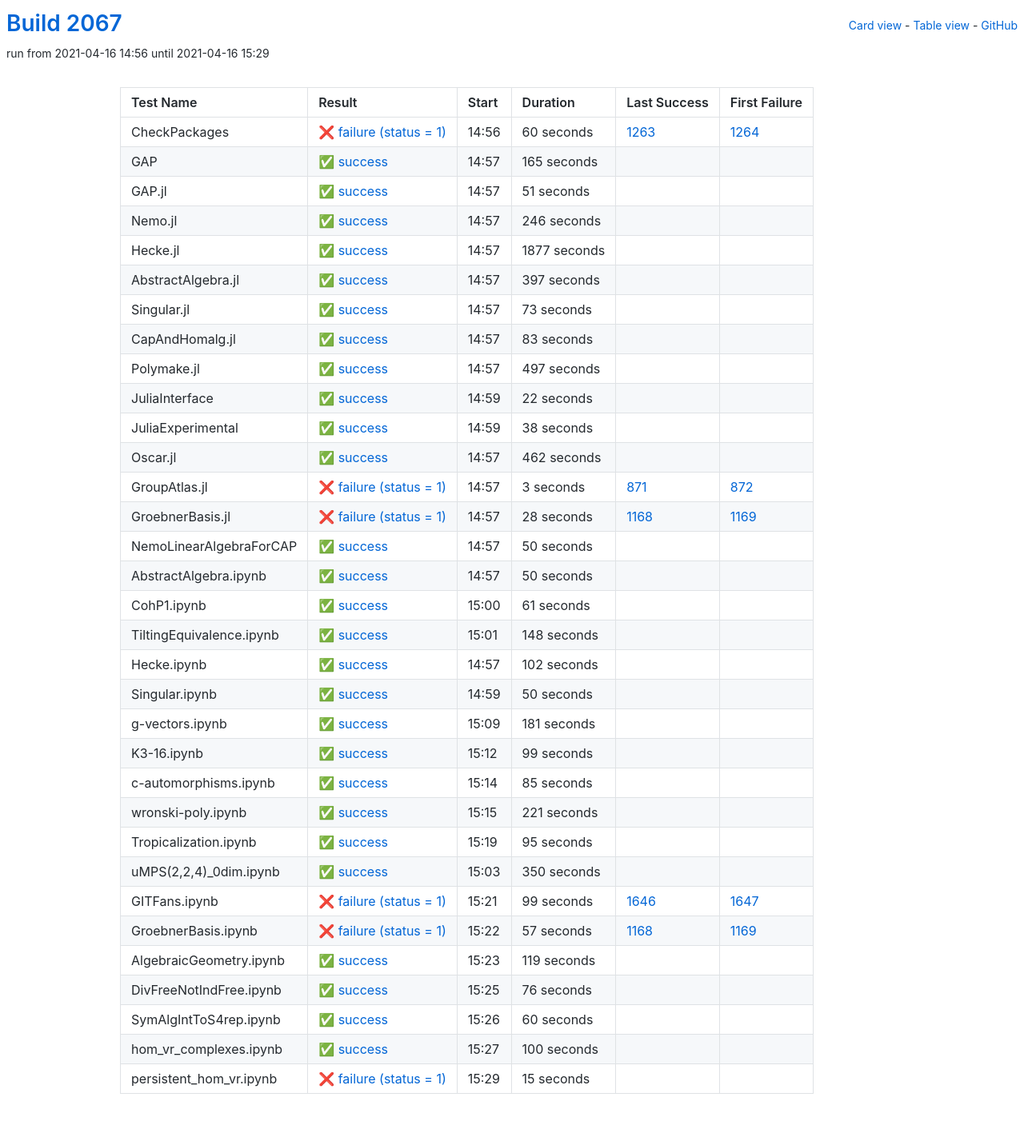
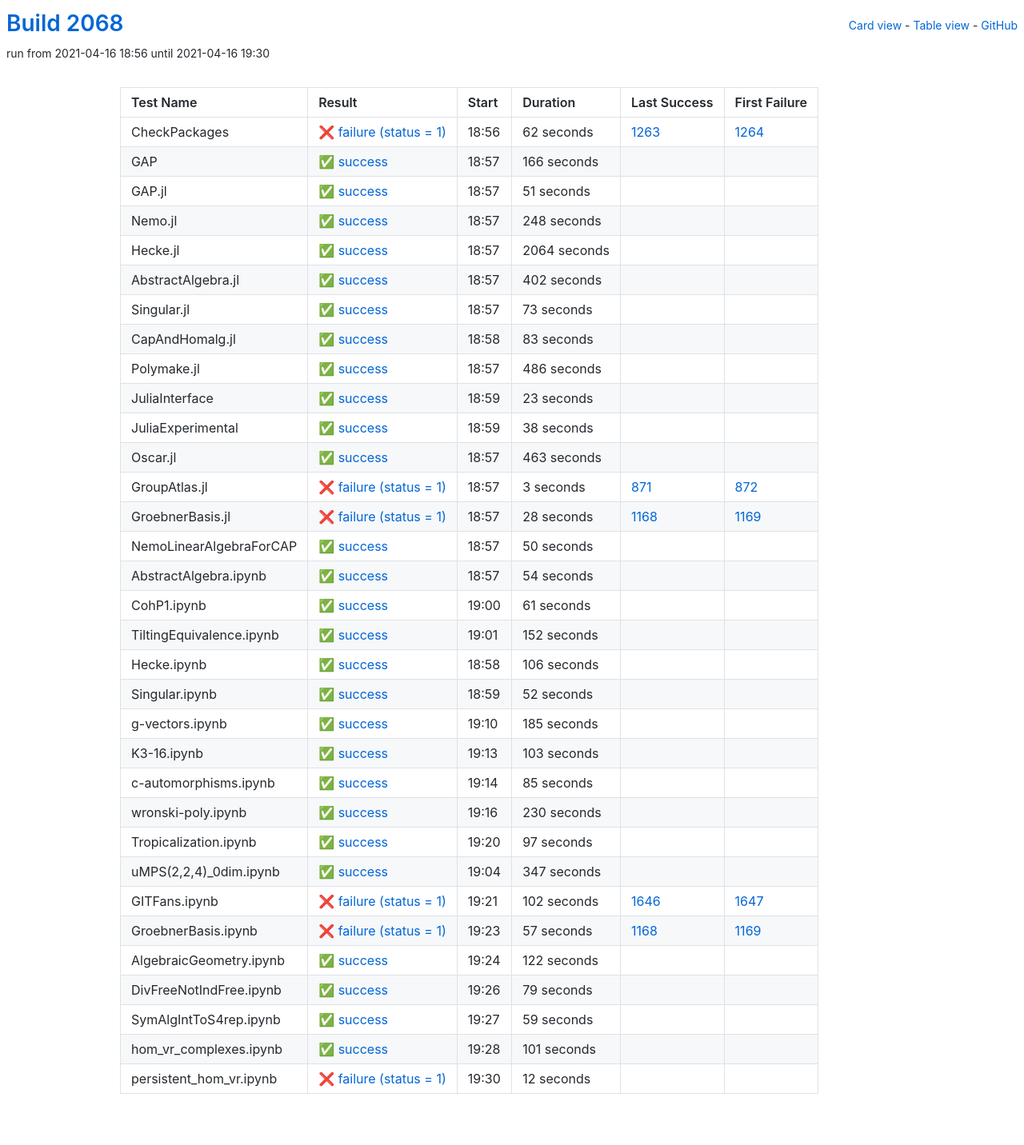
Before and after one commit to oscar-system/oscar-ci-status-stable, a Jekyll site: the page built from table.html, in a window 1280 px wide. Shown: the whole page at 80% size. Built offline with Jekyll 4.4.1, drawn with Linux system fonts in a browser that asks for light colours.

Commit message:
Build #2068

```diff
--- a/_data/ci.yml
+++ b/_data/ci.yml
@@ -1,6 +1,6 @@
 ---
-build: 2067
-build_url: https://oscarci.mathematik.uni-kl.de/job/oscar-stable/2067/
+build: 2068
+build_url: https://oscarci.mathematik.uni-kl.de/job/oscar-stable/2068/
 job: oscar-stable
 organization: oscar-system
 repo: oscar-ci-status-stable
@@ -8,32 +8,32 @@ repourl: https://github.com/oscar-system/oscar-ci-status-stable
 tests:
 - name: CheckPackages
   id: checkpackages
-  log: https://oscarci.mathematik.uni-kl.de/job/oscar-stable/2067/artifact/logs/build-2067/CheckPackages.log
-  start: 2021-04-16 14:56
+  log: https://oscarci.mathematik.uni-kl.de/job/oscar-stable/2068/artifact/logs/build-2068/CheckPackages.log
+  start: 2021-04-16 18:56
   success: false
   exitcode: 1
   status: failure
-  duration: 60
+  duration: 62
   last_success: 1263
   last_success_url: https://oscarci.mathematik.uni-kl.de/job/oscar-stable/1263/
   first_failure: 1264
   first_failure_url: https://oscarci.mathematik.uni-kl.de/job/oscar-stable/1264/
 - name: GAP
   id: gap
-  log: https://oscarci.mathematik.uni-kl.de/job/oscar-stable/2067/artifact/logs/build-2067/GAP.log
-  start: 2021-04-16 14:57
+  log: https://oscarci.mathematik.uni-kl.de/job/oscar-stable/2068/artifact/logs/build-2068/GAP.log
+  start: 2021-04-16 18:57
   success: true
   exitcode: 0
   status: success
-  duration: 165
+  duration: 166
   last_success: false
   last_success_url:
   first_failure: false
   first_failure_url:
 - name: GAP.jl
   id: gap-jl
-  log: https://oscarci.mathematik.uni-kl.de/job/oscar-stable/2067/artifact/logs/build-2067/GAP.jl.log
-  start: 2021-04-16 14:57
+  log: https://oscarci.mathematik.uni-kl.de/job/oscar-stable/2068/artifact/logs/build-2068/GAP.jl.log
+  start: 2021-04-16 18:57
   success: true
   exitcode: 0
   status: success
@@ -44,44 +44,44 @@ tests:
   first_failure_url:
 - name: Nemo.jl
   id: nemo-jl
-  log: https://oscarci.mathematik.uni-kl.de/job/oscar-stable/2067/artifact/logs/build-2067/Nemo.jl.log
-  start: 2021-04-16 14:57
+  log: https://oscarci.mathematik.uni-kl.de/job/oscar-stable/2068/artifact/logs/build-2068/Nemo.jl.log
+  start: 2021-04-16 18:57
   success: true
   exitcode: 0
   status: success
-  duration: 246
+  duration: 248
   last_success: false
   last_success_url:
   first_failure: false
   first_failure_url:
 - name: Hecke.jl
   id: hecke-jl
-  log: https://oscarci.mathematik.uni-kl.de/job/oscar-stable/2067/artifact/logs/build-2067/Hecke.jl.log
-  start: 2021-04-16 14:57
+  log: https://oscarci.mathematik.uni-kl.de/job/oscar-stable/2068/artifact/logs/build-2068/Hecke.jl.log
+  start: 2021-04-16 18:57
   success: true
   exitcode: 0
   status: success
-  duration: 1877
+  duration: 2064
   last_success: false
   last_success_url:
   first_failure: false
   first_failure_url:
 - name: AbstractAlgebra.jl
   id: abstractalgebra-jl
-  log: https://oscarci.mathematik.uni-kl.de/job/oscar-stable/2067/artifact/logs/build-2067/AbstractAlgebra.jl.log
-  start: 2021-04-16 14:57
+  log: https://oscarci.mathematik.uni-kl.de/job/oscar-stable/2068/artifact/logs/build-2068/AbstractAlgebra.jl.log
+  start: 2021-04-16 18:57
   success: true
   exitcode: 0
   status: success
-  duration: 397
+  duration: 402
   last_success: false
   last_success_url:
   first_failure: false
   first_failure_url:
 - name: Singular.jl
   id: singular-jl
-  log: https://oscarci.mathematik.uni-kl.de/job/oscar-stable/2067/artifact/logs/build-2067/Singular.jl.log
-  start: 2021-04-16 14:57
+  log: https://oscarci.mathematik.uni-kl.de/job/oscar-stable/2068/artifact/logs/build-2068/Singular.jl.log
+  start: 2021-04-16 18:57
   success: true
   exitcode: 0
   status: success
@@ -92,8 +92,8 @@ tests:
   first_failure_url:
 - name: CapAndHomalg.jl
   id: capandhomalg-jl
-  log: https://oscarci.mathematik.uni-kl.de/job/oscar-stable/2067/artifact/logs/build-2067/CapAndHomalg.jl.log
-  start: 2021-04-16 14:57
+  log: https://oscarci.mathematik.uni-kl.de/job/oscar-stable/2068/artifact/logs/build-2068/CapAndHomalg.jl.log
+  start: 2021-04-16 18:58
   success: true
   exitcode: 0
   status: success
@@ -104,32 +104,32 @@ tests:
   first_failure_url:
 - name: Polymake.jl
   id: polymake-jl
-  log: https://oscarci.mathematik.uni-kl.de/job/oscar-stable/2067/artifact/logs/build-2067/Polymake.jl.log
-  start: 2021-04-16 14:57
+  log: https://oscarci.mathematik.uni-kl.de/job/oscar-stable/2068/artifact/logs/build-2068/Polymake.jl.log
+  start: 2021-04-16 18:57
   success: true
   exitcode: 0
   status: success
-  duration: 497
+  duration: 486
   last_success: false
   last_success_url:
   first_failure: false
   first_failure_url:
 - name: JuliaInterface
   id: juliainterface
-  log: https://oscarci.mathematik.uni-kl.de/job/oscar-stable/2067/artifact/logs/build-2067/JuliaInterface.log
-  start: 2021-04-16 14:59
+  log: https://oscarci.mathematik.uni-kl.de/job/oscar-stable/2068/artifact/logs/build-2068/JuliaInterface.log
+  start: 2021-04-16 18:59
   success: true
   exitcode: 0
   status: success
-  duration: 22
+  duration: 23
   last_success: false
   last_success_url:
   first_failure: false
   first_failure_url:
 - name: JuliaExperimental
   id: juliaexperimental
-  log: https://oscarci.mathematik.uni-kl.de/job/oscar-stable/2067/artifact/logs/build-2067/JuliaExperimental.log
-  start: 2021-04-16 14:59
+  log: https://oscarci.mathematik.uni-kl.de/job/oscar-stable/2068/artifact/logs/build-2068/JuliaExperimental.log
+  start: 2021-04-16 18:59
   success: true
   exitcode: 0
   status: success
@@ -140,20 +140,20 @@ tests:
   first_failure_url:
 - name: Oscar.jl
   id: oscar-jl
-  log: https://oscarci.mathematik.uni-kl.de/job/oscar-stable/2067/artifact/logs/build-2067/Oscar.jl.log
-  start: 2021-04-16 14:57
+  log: https://oscarci.mathematik.uni-kl.de/job/oscar-stable/2068/artifact/logs/build-2068/Oscar.jl.log
+  start: 2021-04-16 18:57
   success: true
   exitcode: 0
   status: success
-  duration: 462
+  duration: 463
   last_success: false
   last_success_url:
   first_failure: false
   first_failure_url:
 - name: GroupAtlas.jl
   id: groupatlas-jl
-  log: https://oscarci.mathematik.uni-kl.de/job/oscar-stable/2067/artifact/logs/build-2067/GroupAtlas.jl.log
-  start: 2021-04-16 14:57
+  log: https://oscarci.mathematik.uni-kl.de/job/oscar-stable/2068/artifact/logs/build-2068/GroupAtlas.jl.log
+  start: 2021-04-16 18:57
   success: false
   exitcode: 1
   status: failure
@@ -164,8 +164,8 @@ tests:
   first_failure_url: https://oscarci.mathematik.uni-kl.de/job/oscar-stable/872/
 - name: GroebnerBasis.jl
   id: groebnerbasis-jl
-  log: https://oscarci.mathematik.uni-kl.de/job/oscar-stable/2067/artifact/logs/build-2067/GroebnerBasis.jl.log
-  start: 2021-04-16 14:57
+  log: https://oscarci.mathematik.uni-kl.de/job/oscar-stable/2068/artifact/logs/build-2068/GroebnerBasis.jl.log
+  start: 2021-04-16 18:57
   success: false
   exitcode: 1
   status: failure
@@ -176,8 +176,8 @@ tests:
   first_failure_url: https://oscarci.mathematik.uni-kl.de/job/oscar-stable/1169/
 - name: NemoLinearAlgebraForCAP
   id: nemolinearalgebraforcap
-  log: https://oscarci.mathematik.uni-kl.de/job/oscar-stable/2067/artifact/logs/build-2067/NemoLinearAlgebraForCAP.log
-  start: 2021-04-16 14:57
+  log: https://oscarci.mathematik.uni-kl.de/job/oscar-stable/2068/artifact/logs/build-2068/NemoLinearAlgebraForCAP.log
+  start: 2021-04-16 18:57
   success: true
   exitcode: 0
   status: success
@@ -188,20 +188,20 @@ tests:
   first_failure_url:
 - name: AbstractAlgebra.ipynb
   id: abstractalgebra-ipynb
-  log: https://oscarci.mathematik.uni-kl.de/job/oscar-stable/2067/artifact/logs/build-2067/AbstractAlgebra.ipynb.log
-  start: 2021-04-16 14:57
+  log: https://oscarci.mathematik.uni-kl.de/job/oscar-stable/2068/artifact/logs/build-2068/AbstractAlgebra.ipynb.log
+  start: 2021-04-16 18:57
   success: true
   exitcode: 0
   status: success
-  duration: 50
+  duration: 54
   last_success: false
   last_success_url:
   first_failure: false
   first_failure_url:
 - name: CohP1.ipynb
   id: cohp1-ipynb
-  log: https://oscarci.mathematik.uni-kl.de/job/oscar-stable/2067/artifact/logs/build-2067/CohP1.ipynb.log
-  start: 2021-04-16 15:00
+  log: https://oscarci.mathematik.uni-kl.de/job/oscar-stable/2068/artifact/logs/build-2068/CohP1.ipynb.log
+  start: 2021-04-16 19:00
   success: true
   exitcode: 0
   status: success
@@ -212,68 +212,68 @@ tests:
   first_failure_url:
 - name: TiltingEquivalence.ipynb
   id: tiltingequivalence-ipynb
-  log: https://oscarci.mathematik.uni-kl.de/job/oscar-stable/2067/artifact/logs/build-2067/TiltingEquivalence.ipynb.log
-  start: 2021-04-16 15:01
+  log: https://oscarci.mathematik.uni-kl.de/job/oscar-stable/2068/artifact/logs/build-2068/TiltingEquivalence.ipynb.log
+  start: 2021-04-16 19:01
   success: true
   exitcode: 0
   status: success
-  duration: 148
+  duration: 152
   last_success: false
   last_success_url:
   first_failure: false
   first_failure_url:
 - name: Hecke.ipynb
   id: hecke-ipynb
-  log: https://oscarci.mathematik.uni-kl.de/job/oscar-stable/2067/artifact/logs/build-2067/Hecke.ipynb.log
-  start: 2021-04-16 14:57
+  log: https://oscarci.mathematik.uni-kl.de/job/oscar-stable/2068/artifact/logs/build-2068/Hecke.ipynb.log
+  start: 2021-04-16 18:58
   success: true
   exitcode: 0
   status: success
-  duration: 102
+  duration: 106
   last_success: false
   last_success_url:
   first_failure: false
   first_failure_url:
 - name: Singular.ipynb
   id: singular-ipynb
-  log: https://oscarci.mathematik.uni-kl.de/job/oscar-stable/2067/artifact/logs/build-2067/Singular.ipynb.log
-  start: 2021-04-16 14:59
+  log: https://oscarci.mathematik.uni-kl.de/job/oscar-stable/2068/artifact/logs/build-2068/Singular.ipynb.log
+  start: 2021-04-16 18:59
   success: true
   exitcode: 0
   status: success
-  duration: 50
+  duration: 52
   last_success: false
   last_success_url:
   first_failure: false
   first_failure_url:
 - name: g-vectors.ipynb
   id: g-vectors-ipynb
-  log: https://oscarci.mathematik.uni-kl.de/job/oscar-stable/2067/artifact/logs/build-2067/g-vectors.ipynb.log
-  start: 2021-04-16 15:09
+  log: https://oscarci.mathematik.uni-kl.de/job/oscar-stable/2068/artifact/logs/build-2068/g-vectors.ipynb.log
+  start: 2021-04-16 19:10
   success: true
   exitcode: 0
   status: success
-  duration: 181
+  duration: 185
   last_success: false
   last_success_url:
   first_failure: false
   first_failure_url:
 - name: K3-16.ipynb
   id: k3-16-ipynb
-  log: https://oscarci.mathematik.uni-kl.de/job/oscar-stable/2067/artifact/logs/build-2067/K3-16.ipynb.log
-  start: 2021-04-16 15:12
+  log: https://oscarci.mathematik.uni-kl.de/job/oscar-stable/2068/artifact/logs/build-2068/K3-16.ipynb.log
+  start: 2021-04-16 19:13
   success: true
   exitcode: 0
   status: success
-  duration: 99
+  duration: 103
   last_success: false
   last_success_url:
   first_failure: false
   first_failure_url:
 - name: c-automorphisms.ipynb
   id: c-automorphisms-ipynb
-  log: https://oscarci.mathematik.uni-kl.de/job/oscar-stable/2067/artifact/logs/build-2067/c-automorphisms.ipynb.log
-  start: 2021-04-16 15:14
+  log: https://oscarci.mathematik.uni-kl.de/job/oscar-stable/2068/artifact/logs/build-2068/c-automorphisms.ipynb.log
+  start: 2021-04-16 19:14
   success: true
   exitcode: 0
   status: success
@@ -284,56 +284,56 @@ tests:
   first_failure_url:
 - name: wronski-poly.ipynb
   id: wronski-poly-ipynb
-  log: https://oscarci.mathematik.uni-kl.de/job/oscar-stable/2067/artifact/logs/build-2067/wronski-poly.ipynb.log
-  start: 2021-04-16 15:15
+  log: https://oscarci.mathematik.uni-kl.de/job/oscar-stable/2068/artifact/logs/build-2068/wronski-poly.ipynb.log
+  start: 2021-04-16 19:16
   success: true
   exitcode: 0
   status: success
-  duration: 221
+  duration: 230
   last_success: false
   last_success_url:
   first_failure: false
   first_failure_url:
 - name: Tropicalization.ipynb
   id: tropicalization-ipynb
-  log: https://oscarci.mathematik.uni-kl.de/job/oscar-stable/2067/artifact/logs/build-2067/Tropicalization.ipynb.log
-  start: 2021-04-16 15:19
+  log: https://oscarci.mathematik.uni-kl.de/job/oscar-stable/2068/artifact/logs/build-2068/Tropicalization.ipynb.log
+  start: 2021-04-16 19:20
   success: true
   exitcode: 0
   status: success
-  duration: 95
+  duration: 97
   last_success: false
   last_success_url:
   first_failure: false
   first_failure_url:
 - name: uMPS(2,2,4)_0dim.ipynb
   id: umps-2-2-4-0dim-ipynb
-  log: https://oscarci.mathematik.uni-kl.de/job/oscar-stable/2067/artifact/logs/build-2067/uMPS-2-2-4-_0dim.ipynb.log
-  start: 2021-04-16 15:03
+  log: https://oscarci.mathematik.uni-kl.de/job/oscar-stable/2068/artifact/logs/build-2068/uMPS-2-2-4-_0dim.ipynb.log
+  start: 2021-04-16 19:04
   success: true
   exitcode: 0
   status: success
-  duration: 350
+  duration: 347
   last_success: false
   last_success_url:
   first_failure: false
   first_failure_url:
 - name: GITFans.ipynb
   id: gitfans-ipynb
-  log: https://oscarci.mathematik.uni-kl.de/job/oscar-stable/2067/artifact/logs/build-2067/GITFans.ipynb.log
-  start: 2021-04-16 15:21
+  log: https://oscarci.mathematik.uni-kl.de/job/oscar-stable/2068/artifact/logs/build-2068/GITFans.ipynb.log
+  start: 2021-04-16 19:21
   success: false
   exitcode: 1
   status: failure
-  duration: 99
+  duration: 102
   last_success: 1646
   last_success_url: https://oscarci.mathematik.uni-kl.de/job/oscar-stable/1646/
   first_failure: 1647
   first_failure_url: https://oscarci.mathematik.uni-kl.de/job/oscar-stable/1647/
 - name: GroebnerBasis.ipynb
   id: groebnerbasis-ipynb
-  log: https://oscarci.mathematik.uni-kl.de/job/oscar-stable/2067/artifact/logs/build-2067/GroebnerBasis.ipynb.log
-  start: 2021-04-16 15:22
+  log: https://oscarci.mathematik.uni-kl.de/job/oscar-stable/2068/artifact/logs/build-2068/GroebnerBasis.ipynb.log
+  start: 2021-04-16 19:23
   success: false
   exitcode: 1
   status: failure
@@ -344,60 +344,60 @@ tests:
   first_failure_url: https://oscarci.mathematik.uni-kl.de/job/oscar-stable/1169/
 - name: AlgebraicGeometry.ipynb
   id: algebraicgeometry-ipynb
-  log: https://oscarci.mathematik.uni-kl.de/job/oscar-stable/2067/artifact/logs/build-2067/AlgebraicGeometry.ipynb.log
-  start: 2021-04-16 15:23
+  log: https://oscarci.mathematik.uni-kl.de/job/oscar-stable/2068/artifact/logs/build-2068/AlgebraicGeometry.ipynb.log
+  start: 2021-04-16 19:24
   success: true
   exitcode: 0
   status: success
-  duration: 119
+  duration: 122
   last_success: false
   last_success_url:
   first_failure: false
   first_failure_url:
 - name: DivFreeNotIndFree.ipynb
   id: divfreenotindfree-ipynb
-  log: https://oscarci.mathematik.uni-kl.de/job/oscar-stable/2067/artifact/logs/build-2067/DivFreeNotIndFree.ipynb.log
-  start: 2021-04-16 15:25
+  log: https://oscarci.mathematik.uni-kl.de/job/oscar-stable/2068/artifact/logs/build-2068/DivFreeNotIndFree.ipynb.log
+  start: 2021-04-16 19:26
   success: true
   exitcode: 0
   status: success
-  duration: 76
+  duration: 79
   last_success: false
   last_success_url:
   first_failure: false
   first_failure_url:
 - name: SymAlgIntToS4rep.ipynb
   id: symalginttos4rep-ipynb
-  log: https://oscarci.mathematik.uni-kl.de/job/oscar-stable/2067/artifact/logs/build-2067/SymAlgIntToS4rep.ipynb.log
-  start: 2021-04-16 15:26
+  log: https://oscarci.mathematik.uni-kl.de/job/oscar-stable/2068/artifact/logs/build-2068/SymAlgIntToS4rep.ipynb.log
+  start: 2021-04-16 19:27
   success: true
   exitcode: 0
   status: success
-  duration: 60
+  duration: 59
   last_success: false
   last_success_url:
   first_failure: false
   first_failure_url:
 - name: hom_vr_complexes.ipynb
   id: hom-vr-complexes-ipynb
-  log: https://oscarci.mathematik.uni-kl.de/job/oscar-stable/2067/artifact/logs/build-2067/hom_vr_complexes.ipynb.log
-  start: 2021-04-16 15:27
+  log: https://oscarci.mathematik.uni-kl.de/job/oscar-stable/2068/artifact/logs/build-2068/hom_vr_complexes.ipynb.log
+  start: 2021-04-16 19:28
   success: true
   exitcode: 0
   status: success
-  duration: 100
+  duration: 101
   last_success: false
   last_success_url:
   first_failure: false
   first_failure_url:
 - name: persistent_hom_vr.ipynb
   id: persistent-hom-vr-ipynb
-  log: https://oscarci.mathematik.uni-kl.de/job/oscar-stable/2067/artifact/logs/build-2067/persistent_hom_vr.ipynb.log
-  start: 2021-04-16 15:29
+  log: https://oscarci.mathematik.uni-kl.de/job/oscar-stable/2068/artifact/logs/build-2068/persistent_hom_vr.ipynb.log
+  start: 2021-04-16 19:30
   success: false
   exitcode: 1
   status: failure
-  duration: 15
+  duration: 12
   last_success: false
   last_success_url:
   first_failure: false
```
Also changed, not shown: README.md.
